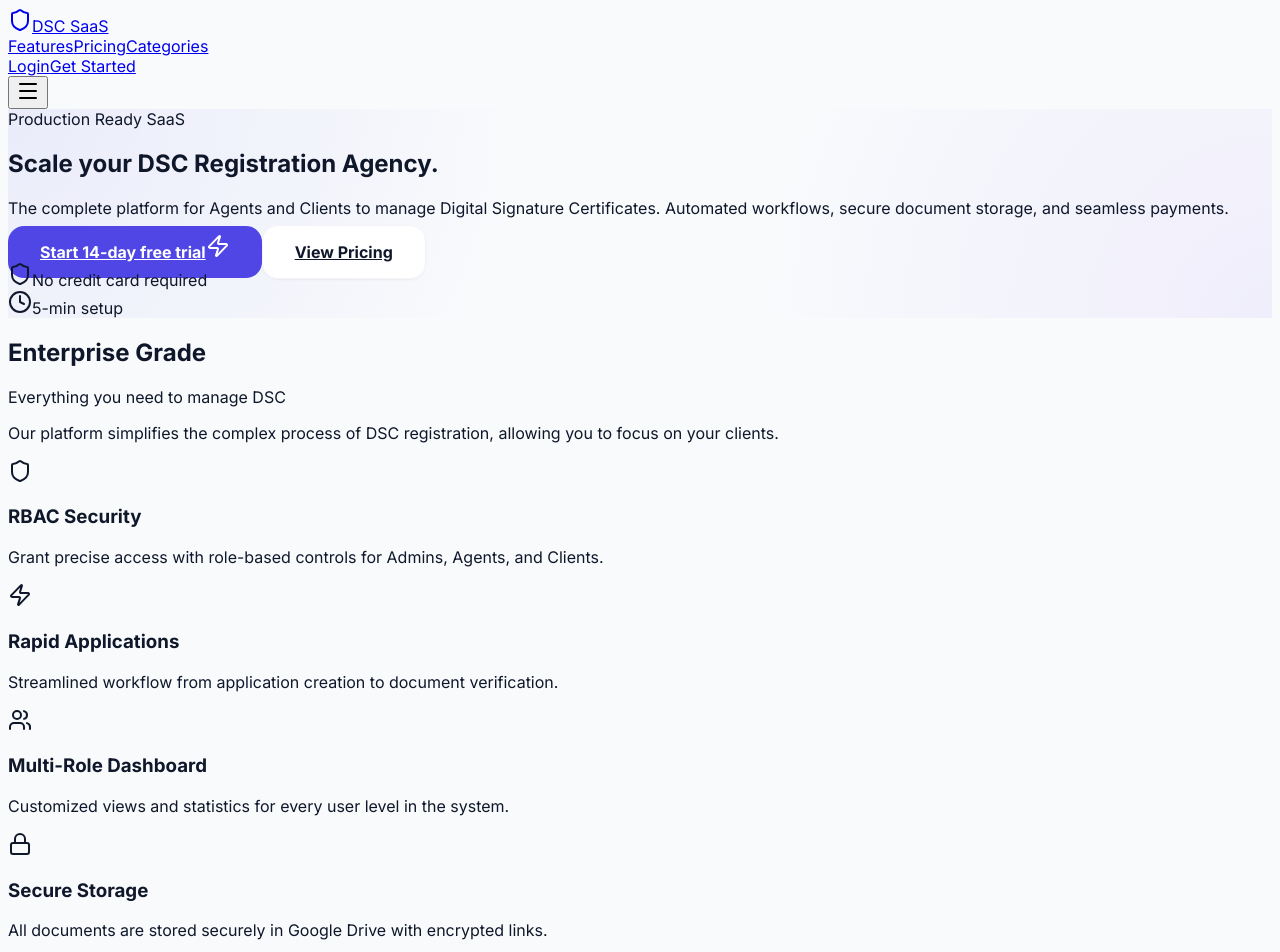
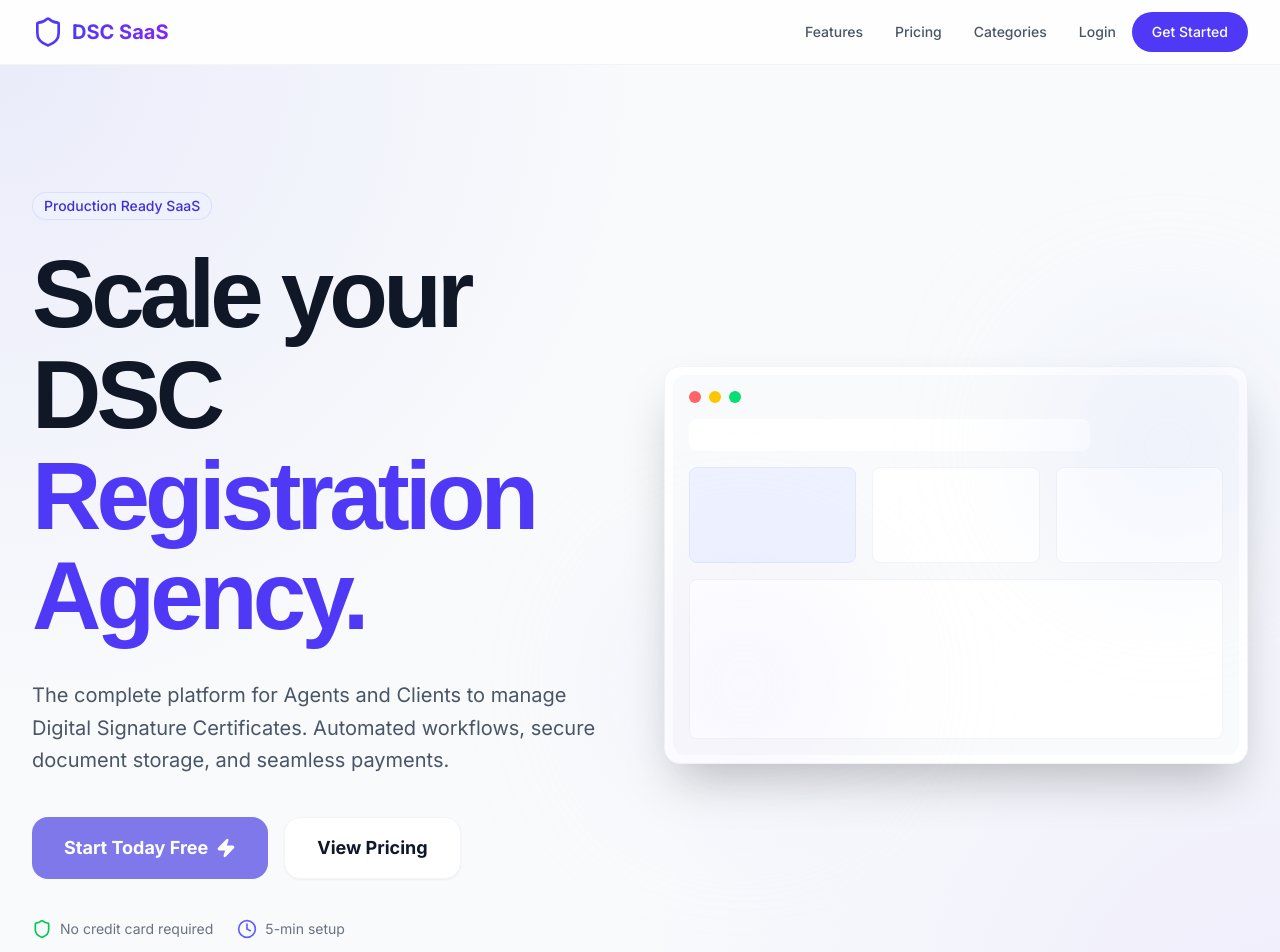
Before and after one commit to singhsumi01/dsc, a Next.js app: page / in a window 1280 px wide. Shown: the top 952 px of the page. Built offline with nearby package versions, Linux system fonts and the light colour scheme; a web font is replaced by a local one.

Commit message:
UI Stabilization & Premium Component Uplift

```diff
--- a/app/globals.css
+++ b/app/globals.css
@@ -1,3 +1,5 @@
+@import "tailwindcss";
+
 @font-face {
     font-family: "Geologica ExtraLight";
     src: url("https://db.onlinewebfonts.com/t/7dacfeff1315ff5f9fe18c907edc3d2c.eot");
--- a/components/FeatureSection.tsx
+++ b/components/FeatureSection.tsx
@@ -58,13 +58,17 @@ export default function FeatureSection() {
         </div>
 
         <div className="grid grid-cols-1 md:grid-cols-2 lg:grid-cols-3 gap-8">
-          {features.map((feature) => (
-            <div key={feature.name} className="p-8 rounded-3xl border border-gray-100 hover:border-indigo-100 hover:shadow-xl hover:shadow-indigo-50 transition-all group">
-              <div className={`${feature.bg} w-12 h-12 rounded-2xl flex items-center justify-center mb-6 group-hover:scale-110 transition-transform`}>
-                <feature.icon className={`h-6 w-6 ${feature.color}`} />
+          {features.map((feature, idx) => (
+            <div
+              key={feature.name}
+              className="card-premium p-8 group stagger-item"
+              style={{ animationDelay: `${idx * 0.1}s` }}
+            >
+              <div className={`${feature.bg} w-14 h-14 rounded-2xl flex items-center justify-center mb-8 group-hover:scale-110 transition-transform group-hover:rotate-3 shadow-sm`}>
+                <feature.icon className={`h-7 w-7 ${feature.color}`} />
               </div>
-              <h3 className="text-xl font-bold text-gray-900 mb-3">{feature.name}</h3>
-              <p className="text-gray-600 leading-relaxed text-sm">
+              <h3 className="text-2xl font-black text-gray-900 mb-4 tracking-tight">{feature.name}</h3>
+              <p className="text-gray-500 font-medium italic leading-relaxed text-sm">
                 {feature.description}
               </p>
             </div>
--- a/components/Hero.tsx
+++ b/components/Hero.tsx
@@ -10,19 +10,19 @@ export default function Hero() {
             <span className="inline-flex items-center rounded-full bg-indigo-50 px-3 py-1 text-sm font-medium text-indigo-700 ring-1 ring-inset ring-indigo-700/10 mb-6">
               Production Ready SaaS
             </span>
-            <h1 className="text-5xl lg:text-7xl font-extrabold tracking-tight text-gray-900 mb-6 font-display leading-[1.1]">
+            <h1 className="text-6xl lg:text-8xl font-black text-gray-900 mb-8 font-display leading-[1.05] tracking-tighter animate-fade-in-up">
               Scale your DSC <span className="text-indigo-600 block">Registration Agency.</span>
             </h1>
             <p className="text-xl text-gray-600 mb-10 max-w-2xl leading-relaxed">
               The complete platform for Agents and Clients to manage Digital Signature Certificates.
               Automated workflows, secure document storage, and seamless payments.
             </p>
-            <div className="flex flex-col sm:flex-row gap-4 justify-center lg:justify-start">
-              <Link href="/signup" className="btn-primary flex items-center justify-center text-lg px-8 py-4">
-                Start 14-day free trial
+            <div className="flex flex-col sm:flex-row gap-4 justify-center lg:justify-start animate-fade-in-up" style={{ animationDelay: '0.2s' }}>
+              <Link href="/signup" className="btn-primary flex items-center justify-center text-lg px-8 py-5 pulse-glow">
+                Start Today Free
                 <Zap className="ml-2 h-5 w-5 fill-white" />
               </Link>
-              <Link href="/#pricing" className="btn-secondary flex items-center justify-center text-lg px-8 py-4">
+              <Link href="/#pricing" className="btn-secondary flex items-center justify-center text-lg px-8 py-5">
                 View Pricing
               </Link>
             </div>
```
